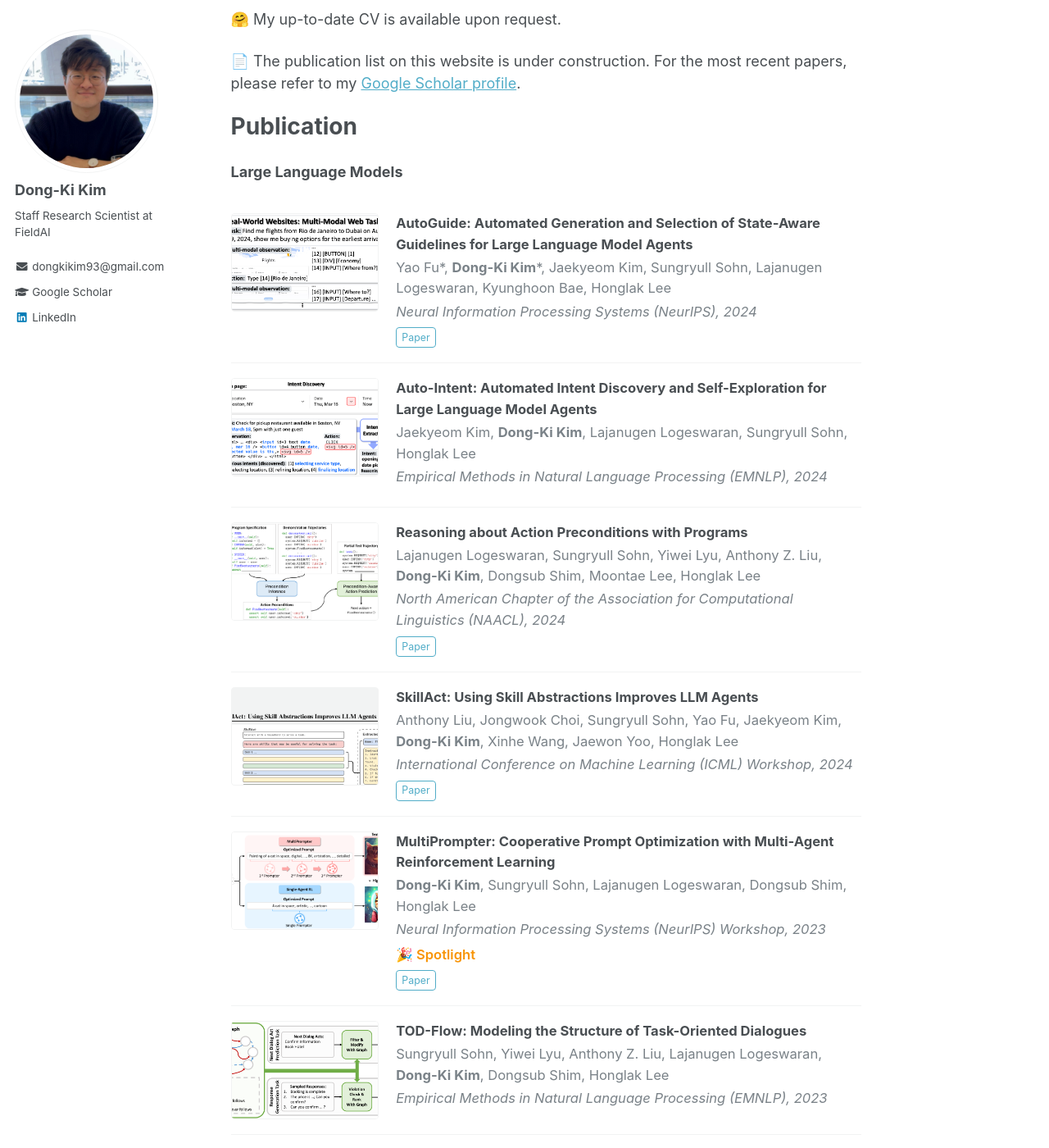
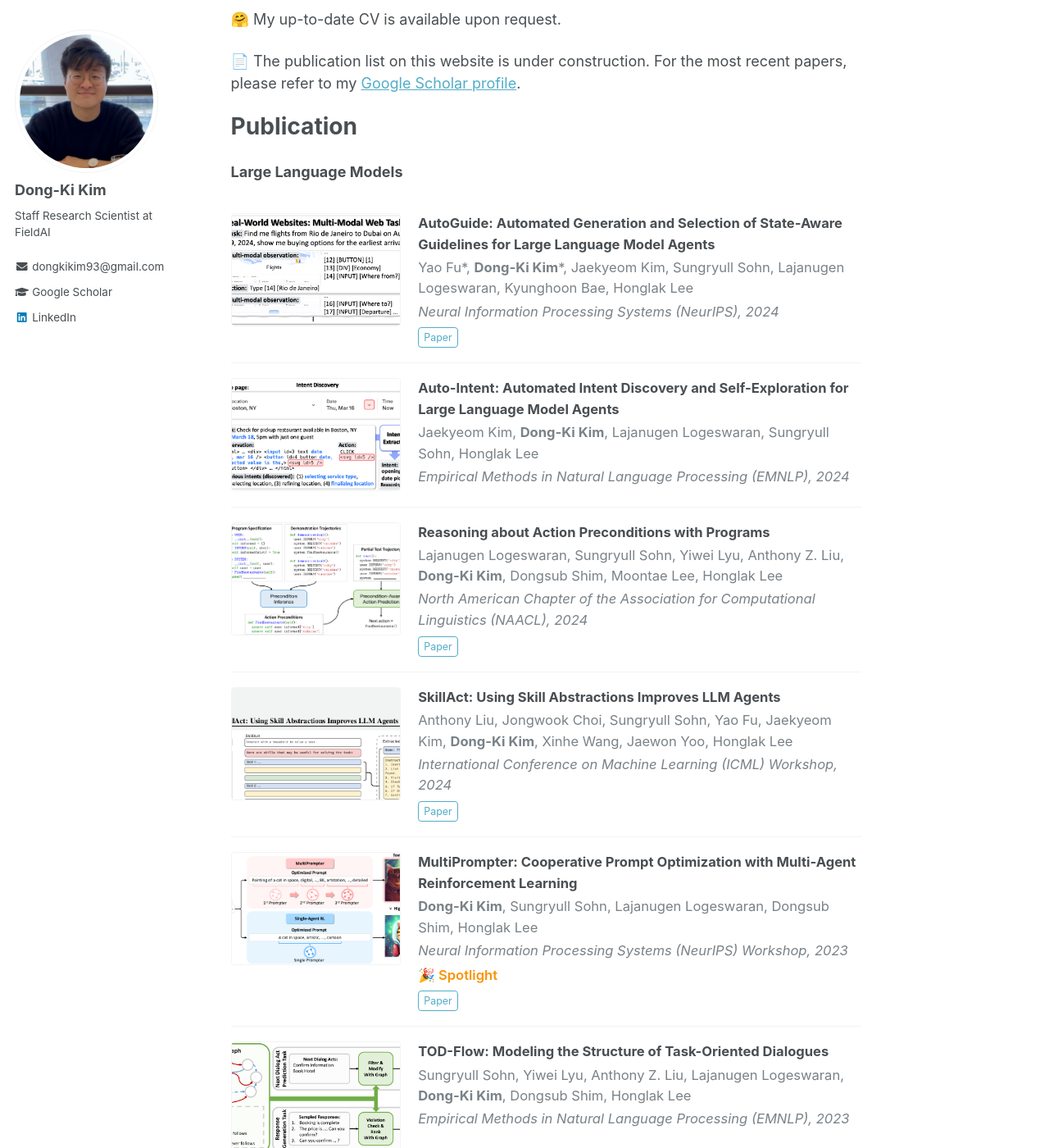
Before and after one commit to dkkim93/dkkim93.github.io, a Jekyll site: the page built from _pages/about.md, in a window 1280 px wide and 1400 px high, scrolled down 366 px. Shown: the whole window at 82% size. Built offline with Jekyll 4.4.1, drawn with Linux system fonts in a browser that asks for light colours.

Commit message:
larger thumbnail width

```diff
--- a/_sass/_publications.scss
+++ b/_sass/_publications.scss
@@ -29,8 +29,8 @@
 
 .pub-img {
   flex-shrink: 0;
-  width: 180px;
-  height: 120px;
+  width: 207px;
+  height: 138px;
   overflow: hidden;
   border-radius: $border-radius;
   border: 1px solid $border-color;
```
